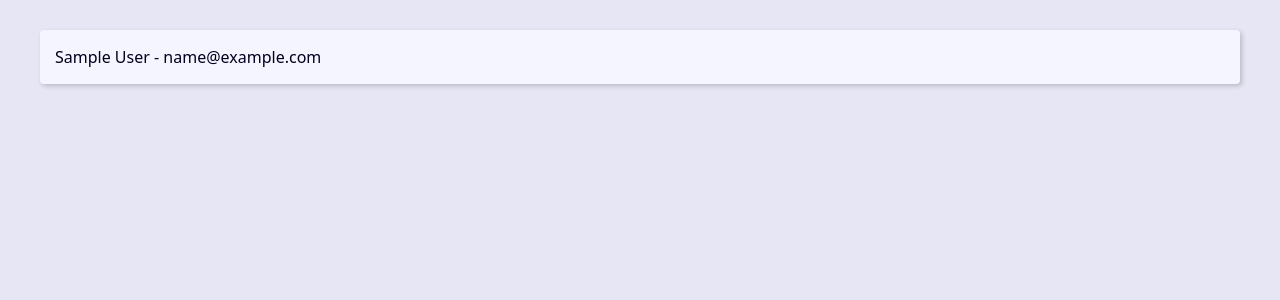
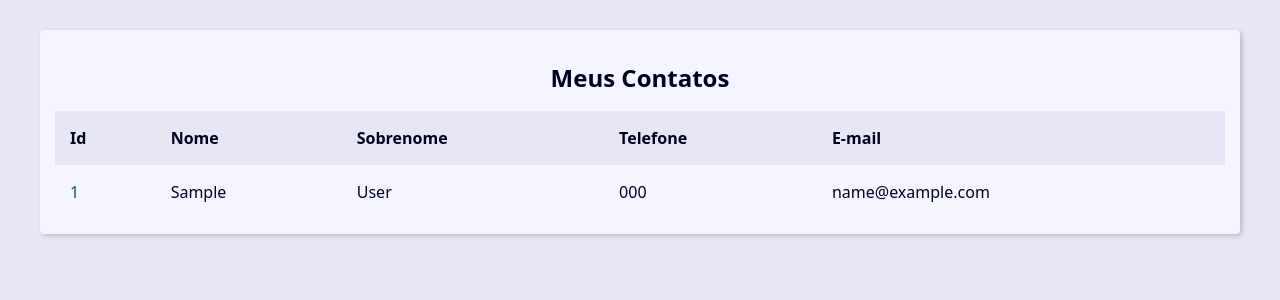
Before and after one commit to matheusbuenowb/agenda-django, a Django app: page / in a window 1280 px wide. Shown: the top 300 px of the page. Run offline with Django 5.2, Linux system fonts and the light colour scheme; tables that the repository leaves empty hold one stand-in row (values such as "Sample post").

Commit message:
Criação da tabela e inserção dos dados por meio do for django

```diff
--- a/contact/templates/contact/index.html
+++ b/contact/templates/contact/index.html
@@ -2,8 +2,44 @@
 
 {% block content %}
 
-{% for contact in contacts %}
-    {{contact.first_name}} {{contact.last_name}} - {{contact.email}} <br>
-{% endfor %}
+<div class = "responsive-table">
+    <table class ="contacts-table">
+        <caption class ="table-caption">Meus Contatos</caption>
+
+        <thead>
+            <tr class ="table-row table-row-header">
+                <th class ="table-header">Id</th>
+                <th class ="table-header">Nome</th>
+                <th class ="table-header">Sobrenome</th>
+                <th class ="table-header">Telefone</th>
+                <th class ="table-header">E-mail</th>
+            </tr>
+        </thead>
+
+        <tbody>
+            {% for contact in contacts %}
+            <tr class ="table-row">
+                <td class ="table-cel">
+                    <a class = "table-link" href="#">
+                        {{ contact.id }}
+                    </a>
+                </td>
+                <td class ="table-cel">
+                    {{ contact.first_name }}
+                </td>
+                <td class ="table-cel">
+                    {{ contact.last_name }}
+                </td>
+                <td class ="table-cel">
+                    {{ contact.phone }}
+                </td>
+                <td class ="table-cel">
+                    {{ contact.email }}
+                </td>
+            {% endfor %}
+        </tbody>
+
+    </table>
+</div>
 
 {% endblock content %}
```
